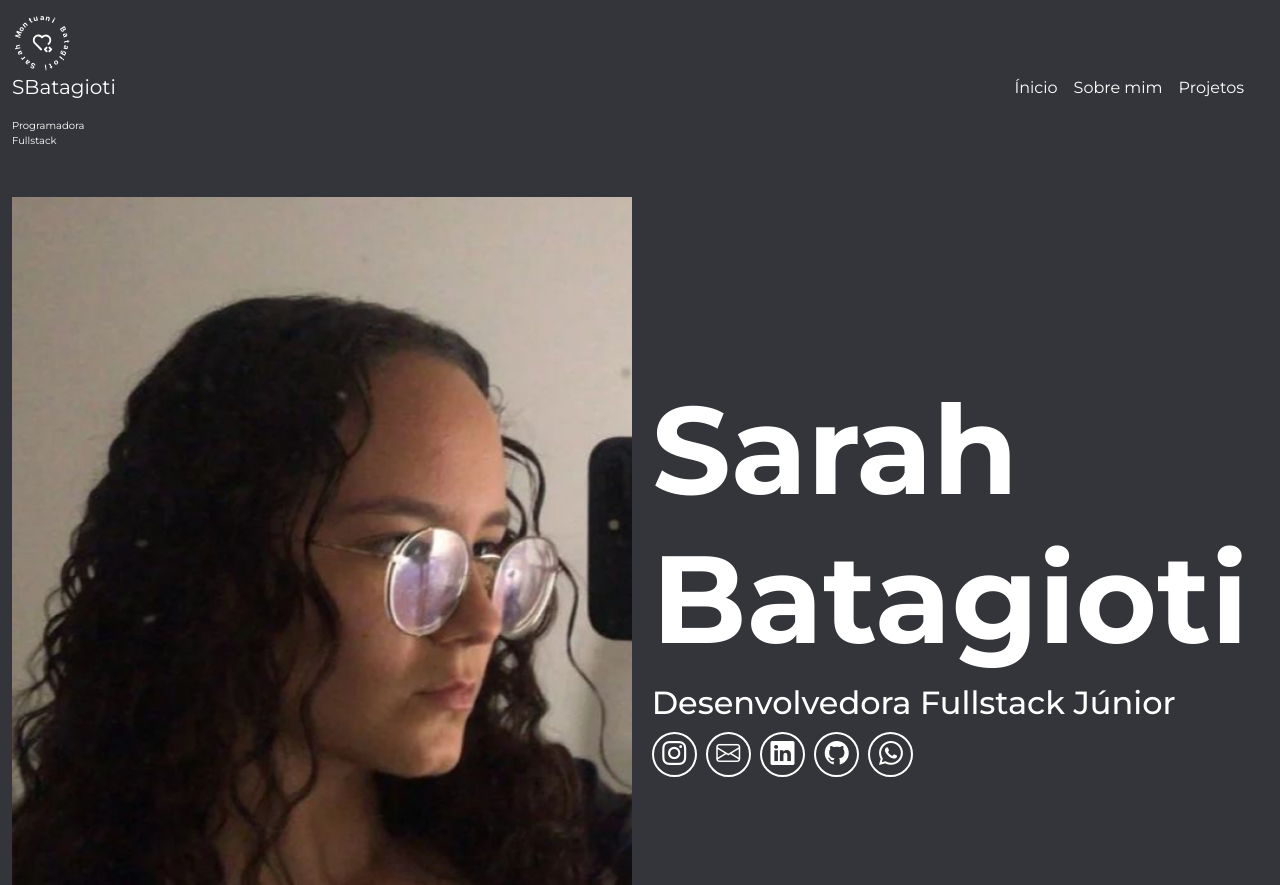
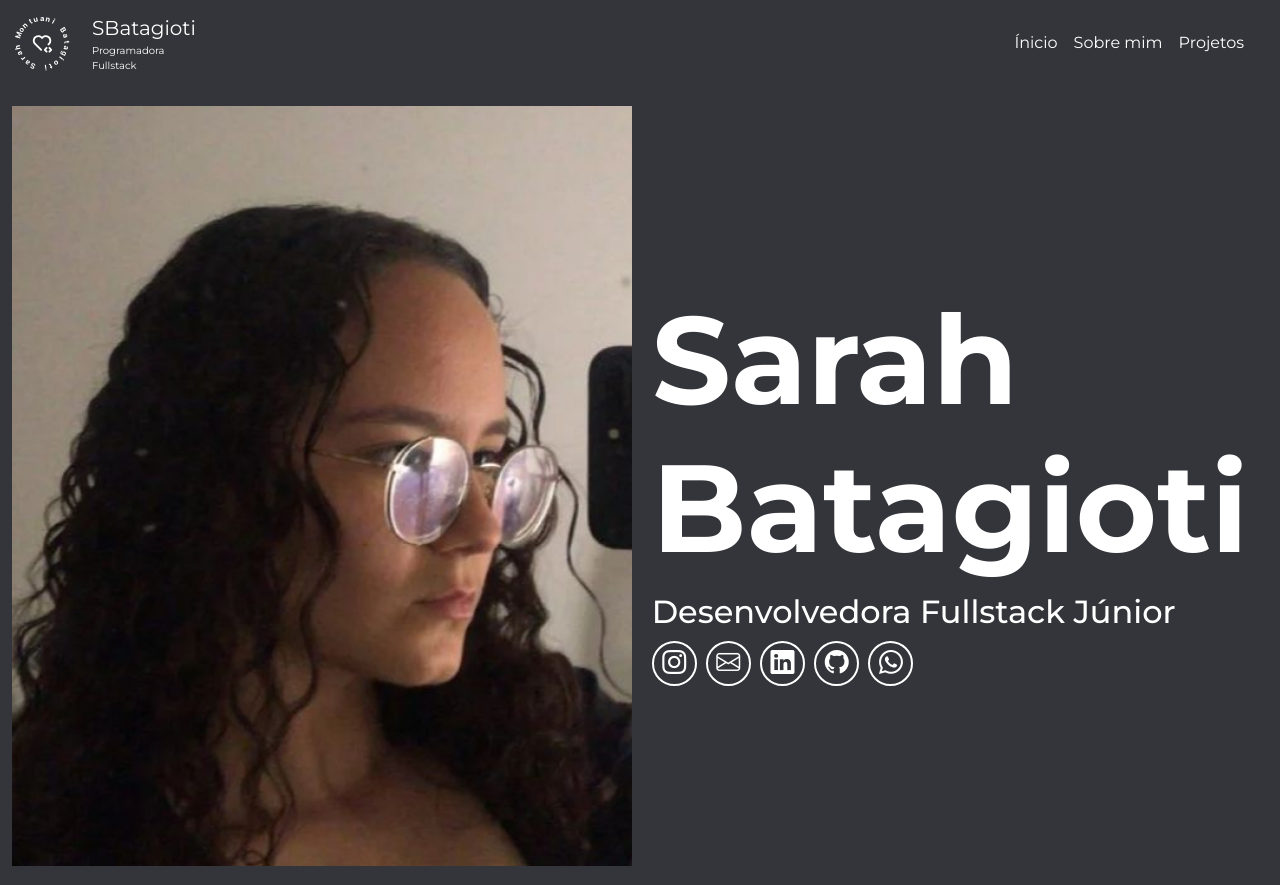
Before and after one commit to SarahBatagioti/portfolio_digital, a Flask app: page / in a window 1280 px wide. Shown: the top 885 px of the page. Run offline with Flask 3, Linux system fonts and the light colour scheme.

Commit message:
Remoção antiga página index e adicição estilo navbar

```diff
--- a/api/static/css/style.css
+++ b/api/static/css/style.css
@@ -10,9 +10,35 @@
     background-color: #34353A;
 }
 
-/*FONTES*/
+/* HEADER */
 
+.navbar {
+  background-color: #34353A;
 
+}
+
+.navbar-brand {
+  display: flex;
+  align-items: center;
+  gap: 20px;
+}
+
+.text-container {
+  display: flex;
+  flex-direction: column;
+}
+
+.text-container p {
+  margin: 0;
+}
+
+.navbar-nav .nav-link {
+  color: rgb(255, 255, 255);
+}
+
+.navbar-nav .nav-link:hover {
+  color: rgb(104, 104, 104);
+}
 
 body {
   margin: 0;
```
Also changed, not shown: api/templates/index copy.html (deleted, +0 -30 lines).
